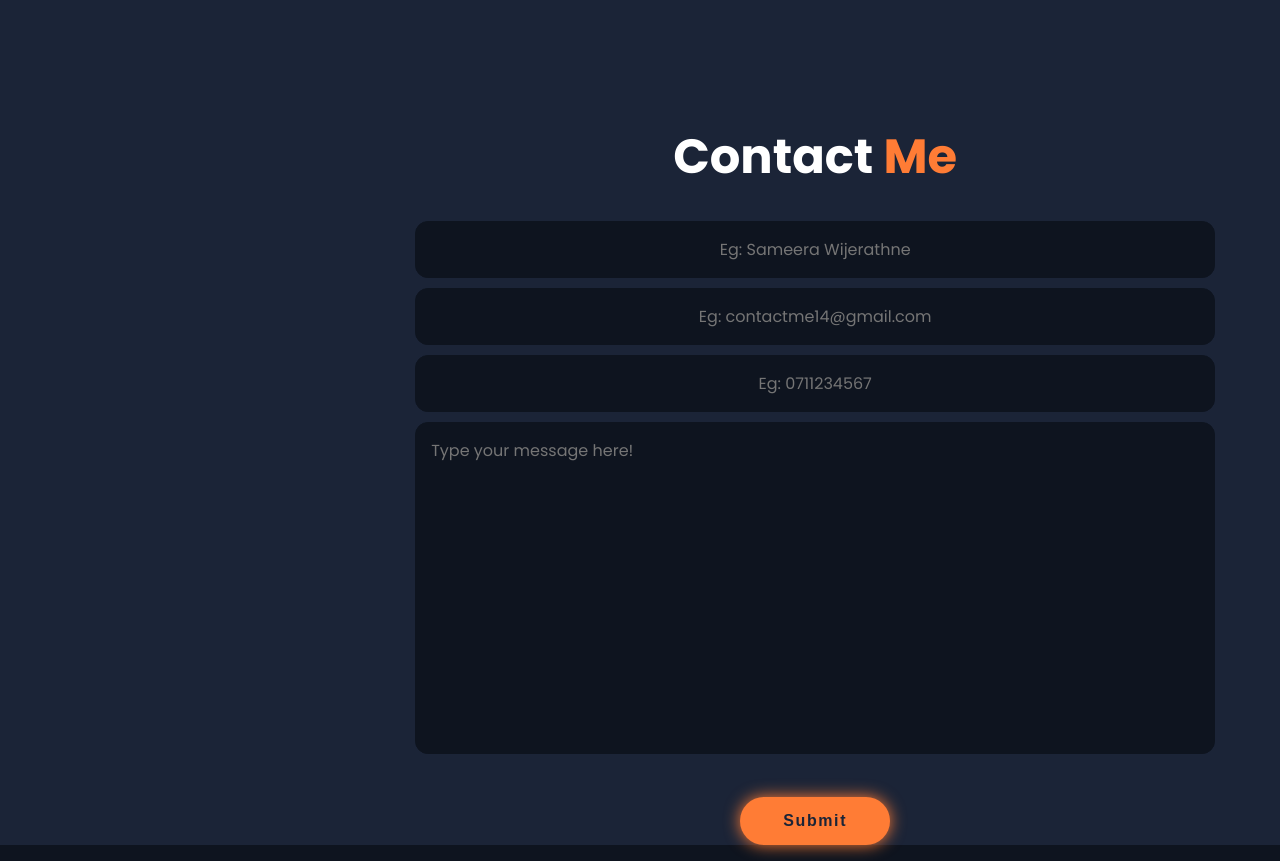
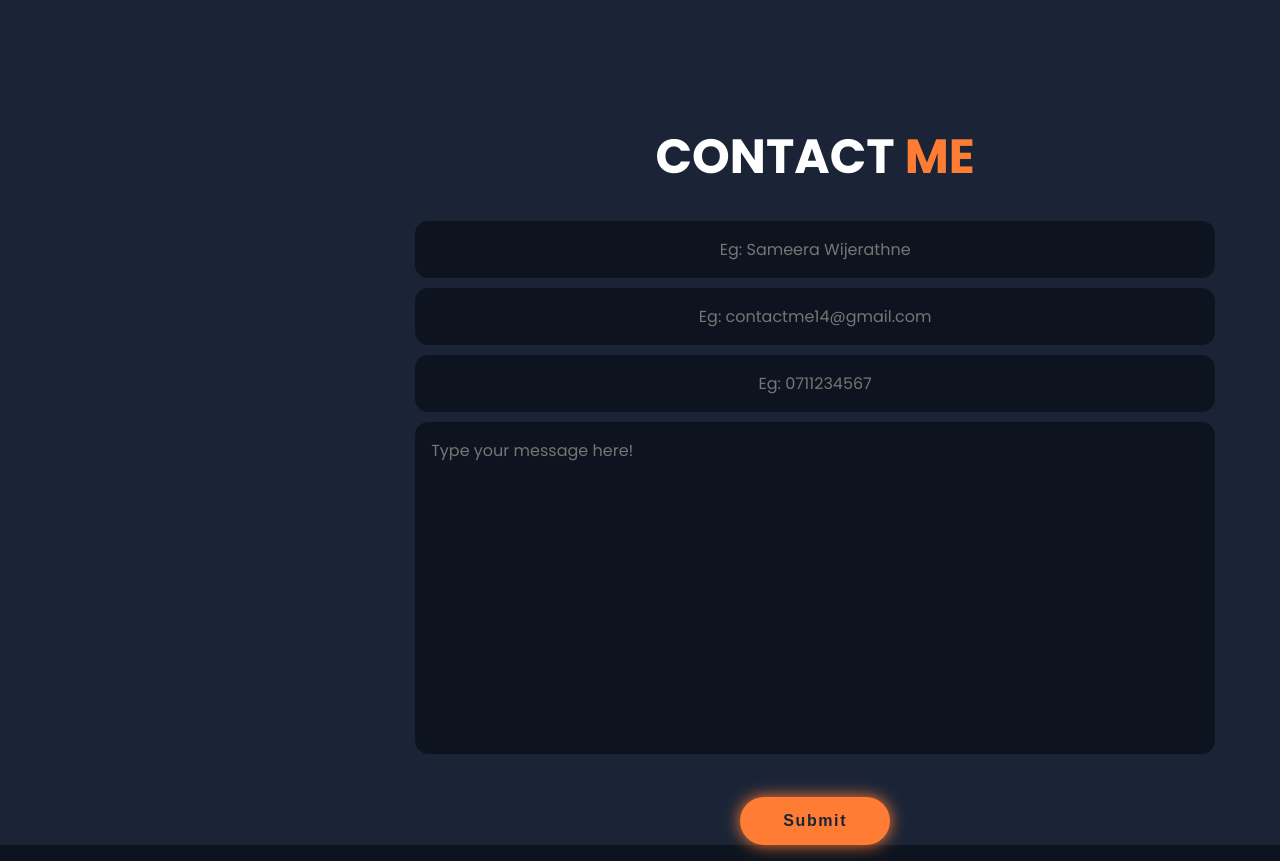
Before and after one commit to SameeraWijerathne/personal-portfolio, a plain HTML site: page index.html in a window 1280 px wide. Shown: the part 4540-5401 px from the top of the page. Drawn offline with nearby package versions, Linux system fonts and the light colour scheme.

Commit message:
contact me page title corrected

```diff
--- a/index.html
+++ b/index.html
@@ -311,7 +311,7 @@
 
     <section class="contact" id="contact">
         <div class="container">
-            <h2 class="heading">Contact <span>Me</span></h2>
+            <h2 class="heading">CONTACT <span>ME</span></h2>
 
             <form action="#" autocomplete="off">
                 <div class="input-box">
```
